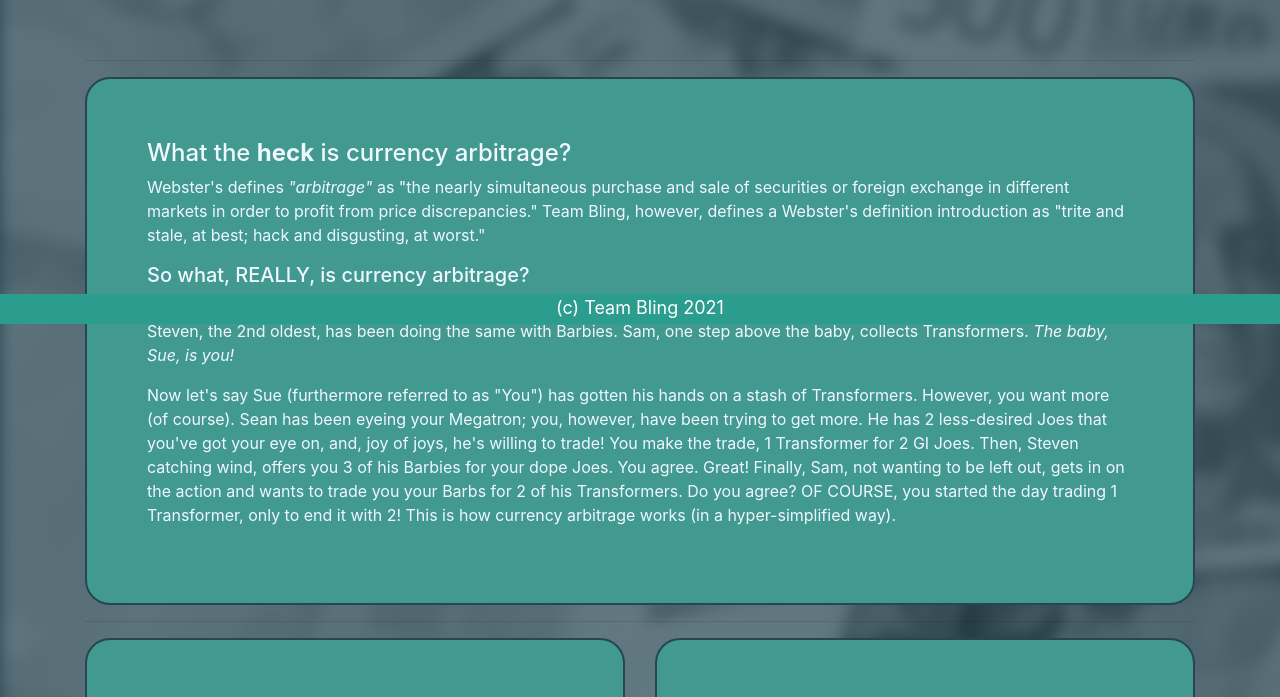
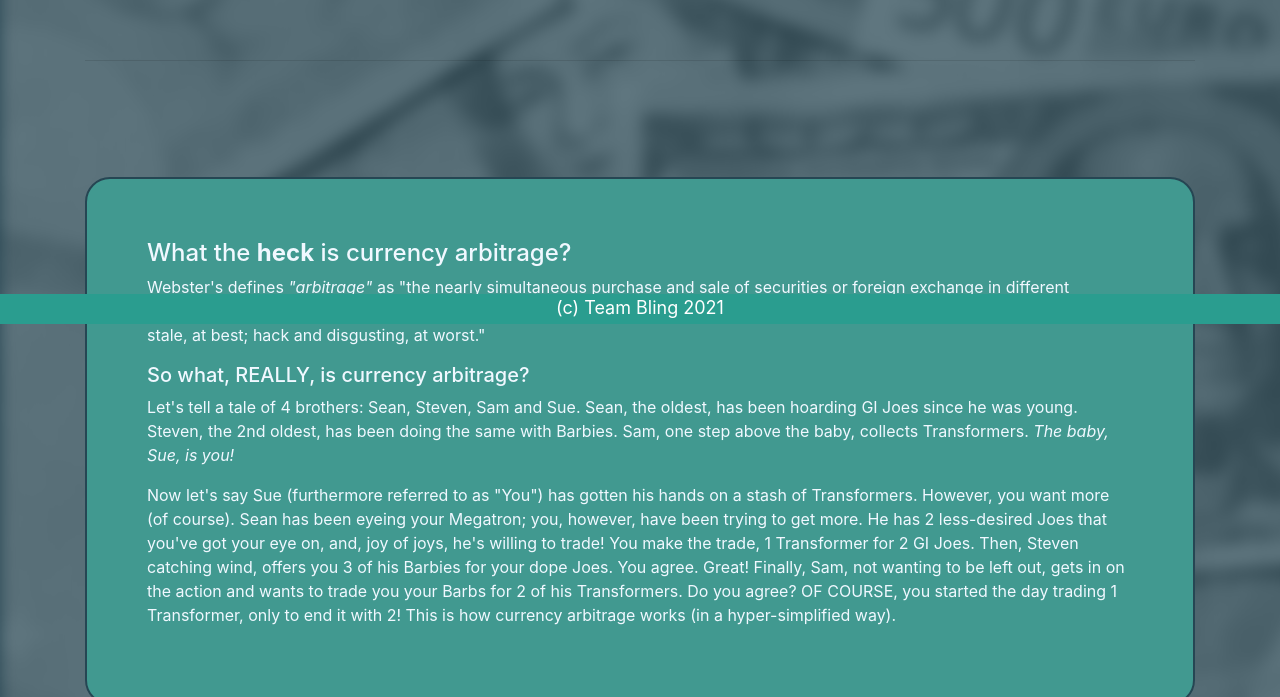
Before and after one commit to MicahOlson/4X4U, a website built with webpack: page src/index.html in a window 1280 px wide. Shown: the part 476-1173 px from the top of the page. Built offline with nearby package versions, Linux system fonts and the light colour scheme.

Commit message:
re-added padding to navbar jumps
Co-authored-by: Jo Miller <joannadawnmiller@gmail.com>
Co-authored-by: Maxwell Meyer <maxreadswell@gmail.com>
Co-authored-by: Micah L. Olson <76067607+MicahOlson@users.noreply.github.com>
Co-authored-by: Olha Hizhytska <olgainfotech@gmail.com>
Co-authored-by: Scott O'Neil <scottieoneil@gmail.com>

```diff
--- a/src/css/styles.css
+++ b/src/css/styles.css
@@ -125,7 +125,7 @@ button {
 #arbCheck,
 #convertCurr,
 #aboutUs {
-  /* padding-top: 100px; */
+   padding-top: 100px;
 }
 
 #runDemo {
```
